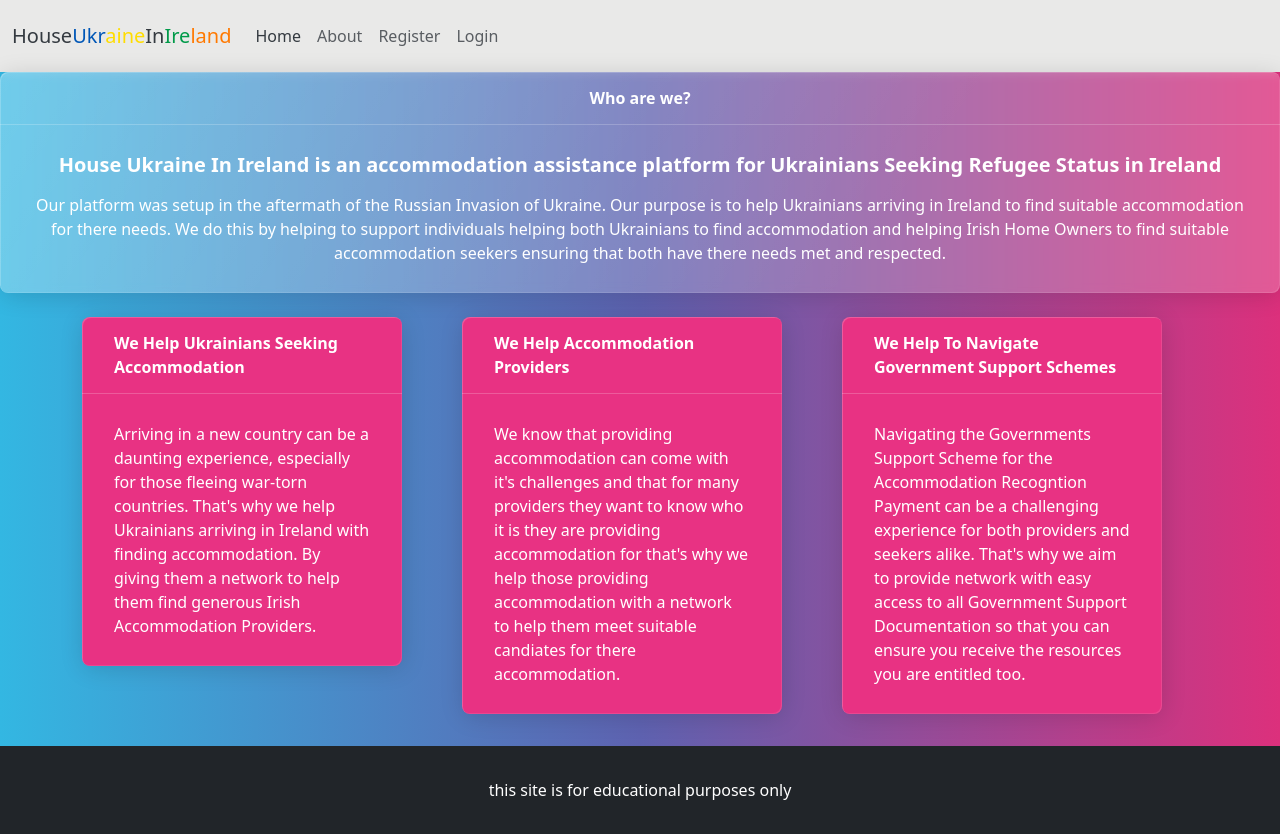
After one commit to CalumRiot/House-Ukraine-In-Ireland, a Django app: template templates/about.html in a window 1280 px wide. The commit adds this page. Run offline with Django 3.2, Linux system fonts and the light colour scheme; the template is opened without the code that fills it, so the values that code supplies are empty.

Commit message:
added about.html linking in views.py, urls.py and adding html to template

```diff
--- a/blog/urls.py
+++ b/blog/urls.py
@@ -4,6 +4,7 @@ from django.urls import path
 
 urlpatterns = [
     path('', views.PostList.as_view(), name='home'),
+    path('about', views.PostAbout.as_view(), name='about'),
     path('<slug:slug>/', views.PostDetail.as_view(), name='post_detail'),
     path('like/<slug:slug>', views.PostLike.as_view(), name='post_like'),
 ]
--- a/blog/views.py
+++ b/blog/views.py
@@ -77,3 +77,9 @@ class PostLike(View):
             post.likes.add(request.user)
 
         return HttpResponseRedirect(reverse('post_detail', args=[slug]))
+
+
+class PostAbout(generic.ListView):
+    model = Post
+    queryset = Post.objects.filter(status=1).order_by('-created_on')
+    template_name = 'about.html'
--- /dev/null
+++ b/templates/about.html
@@ -0,0 +1,43 @@
+{% extends 'base.html' %}
+{% block content %}
+
+<div class="card text-white bg-secondary text-center" style="max-width: 100rem;">
+    <div class="card-header">Who are we?</div>
+    <div class="card-body">
+      <h5>House Ukraine In Ireland is an accommodation assistance platform for Ukrainians Seeking Refugee Status in Ireland</h5>
+      <p class="card-text">Our platform was setup in the aftermath of the Russian Invasion of Ukraine. Our purpose is to help Ukrainians arriving in Ireland to find suitable accommodation for there needs. We do this by helping to support individuals helping both Ukrainians to find accommodation and helping Irish Home Owners to find suitable accommodation seekers ensuring that both have there needs met and respected.</p>
+    </div>
+  </div>
+<br>
+  <div class="container">
+    <div class="row">
+      <div class="col-sm">
+        <div class="card text-white bg-primary mb-3" style="max-width: 20rem;">
+            <div class="card-header">We Help Ukrainians Seeking Accommodation</div>
+            <div class="card-body">
+              <p class="card-text">Arriving in a new country can be a daunting experience, especially for those fleeing war-torn countries. That's why we help Ukrainians arriving in Ireland with finding accommodation. By giving them a network to help them find generous Irish Accommodation Providers.</p>
+            </div>
+          </div>
+      </div>
+      <div class="col-sm">
+        <div class="card text-white bg-primary mb-3" style="max-width: 20rem;">
+            <div class="card-header">We Help Accommodation Providers</div>
+            <div class="card-body">
+              <p class="card-text">We know that providing accommodation can come with it's challenges and that for many providers they want to know who it is they are providing accommodation for that's why we help those providing accommodation with a network to help them meet suitable candiates for there accommodation.</p>
+            </div>
+          </div>
+      </div>
+      <div class="col-sm">
+        <div class="card text-white bg-primary mb-3" style="max-width: 20rem;">
+            <div class="card-header">We Help To Navigate Government Support Schemes</div>
+            <div class="card-body">
+              <p class="card-text">Navigating the Governments Support Scheme for the Accommodation Recogntion Payment can be a challenging experience for both providers and seekers alike. That's why we aim to provide network with easy access to all Government Support Documentation so that you can ensure you receive the resources you are entitled too.</p>
+            </div>
+          </div>
+      </div>
+    </div>
+  </div>
+
+
+
+{% endblock content %}
--- a/templates/base.html
+++ b/templates/base.html
@@ -28,7 +28,7 @@
                         <a class="nav-link active" aria-current="page" href="{% url 'home' %}">Home</a>
                     </li>
                     <li class="nav-item">
-                        <a class="nav-link" href="#">About</a>
+                        <a class="nav-link" href="{% url 'about' %}">About</a>
                     </li>
                     {% if user.is_authenticated %}
                     <li class="nav-item">
```
